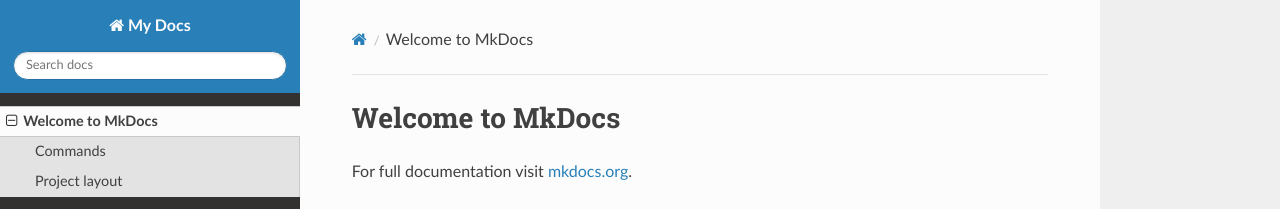
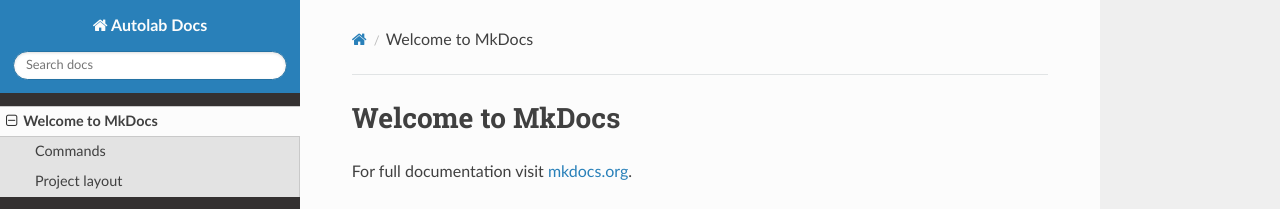
Before and after one commit to fanpu/autolab-docs, an MkDocs documentation site: the page built from docs/index.md, in a window 1280 px wide. Shown: the top 209 px of the page. Built offline with MkDocs 1.6.1, drawn with Linux system fonts in a browser that asks for light colours; nearby versions of some CDN libraries.

Commit message:
Change name and add .gitignore

```diff
--- a/mkdocs.yml
+++ b/mkdocs.yml
@@ -1,2 +1,2 @@
-site_name: My Docs
+site_name: Autolab Docs
 theme: readthedocs
```
Also changed, not shown: 1 other file.
